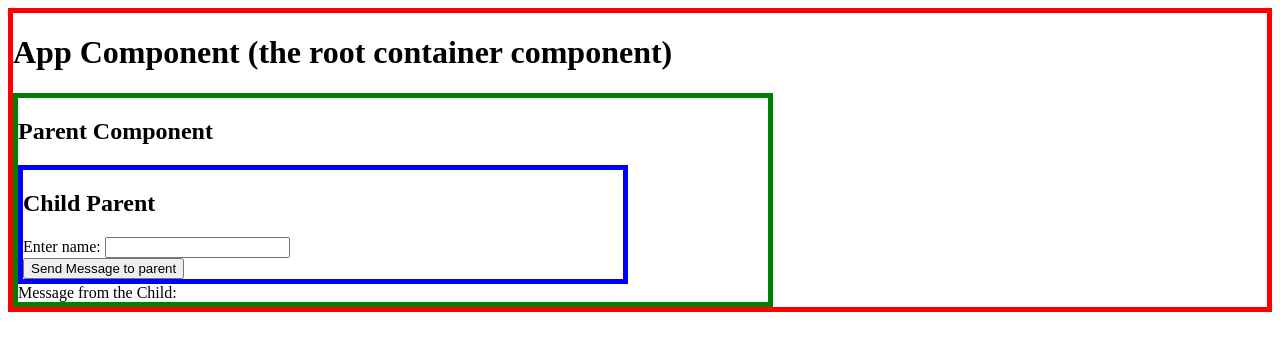
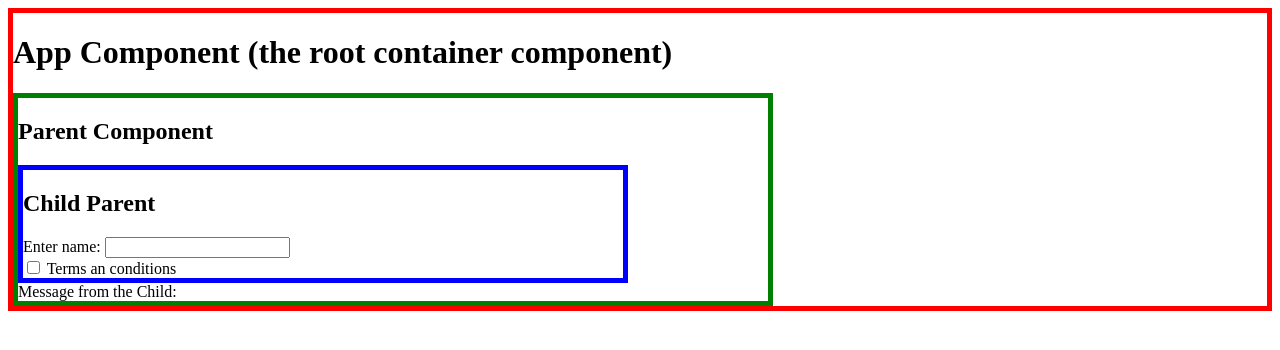
Before and after one commit to jackofalltradesprogrammer/Angular, an Angular app: page / in a window 1280 px wide. Shown: the top 350 px of the page. Built offline with nearby package versions, Linux system fonts and the light colour scheme.

Commit message:
Passing data from child to parent - part 3 with [ngModel] and using checkbox

```diff
--- a/src/app/child/child.component.html
+++ b/src/app/child/child.component.html
@@ -2,7 +2,6 @@
   <h2>
     Child Parent
   </h2>
-
-  Enter name: <input type=text [(ngModel)]='txt1'> <br>
-  <button (click)='onChange()'>Send Message to parent </button>
+  Enter name: <input type="text" [(ngModel)]='name1'> <br>
+  <input type="checkbox" (change)='onChange()' [(ngModel)]='terms' > Terms an conditions
 </div>
--- a/src/app/child/child.component.ts
+++ b/src/app/child/child.component.ts
@@ -9,9 +9,15 @@ import { Component, OnInit, EventEmitter } from '@angular/core';
 })
 export class ChildComponent implements OnInit {
   childEvent1 = new EventEmitter<string>();
-  txt1: string;
+  name1: string;
+  terms: boolean;
   onChange(){
-    this.childEvent1.emit(this.txt1);
+    if (this.terms){
+    this.childEvent1.emit('Thank you ' + this.name1 + " for accepting terms");
+    }
+    else {
+      this.childEvent1.emit( this.name1 + " read and accept terms");
+      }
   }
 
   receivedDataFromParent:string;
--- a/src/app/parent/parent.component.ts
+++ b/src/app/parent/parent.component.ts
@@ -8,7 +8,7 @@ import { Component, OnInit } from '@angular/core';
 export class ParentComponent implements OnInit {
   msg:string='';
   getData(value){
-    this.msg =  "Hello " + value + " good morning!";
+    this.msg =  "Hello " + value ;
   }
 
   constructor() {
```
